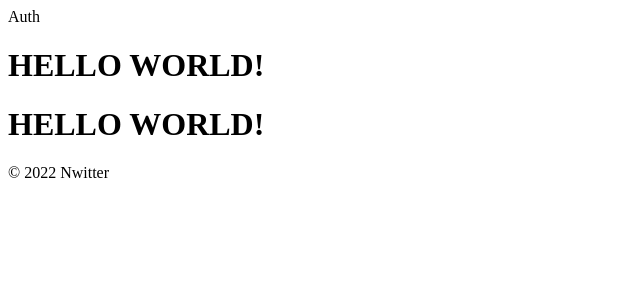
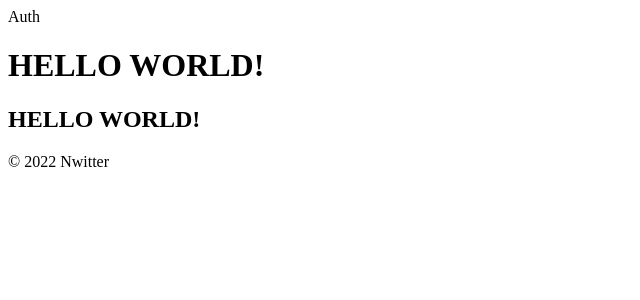
Before and after one commit to joooonis/nwitter, a React (Create React App) app: page / in a window 1280 px wide. Shown: the top 300 px of the page, without its empty margins (0-640 px from the left). Built offline with nearby package versions, Linux system fonts and the light colour scheme.

Commit message:
last commit

```diff
--- a/src/components/App.js
+++ b/src/components/App.js
@@ -10,7 +10,7 @@ function App() {
     <>
       <AppRouter isLoggedIn={isLoggedIn} />
       <h1>HELLO WORLD!</h1>
-      <h1>HELLO WORLD!</h1>
+      <h2>HELLO WORLD!</h2>
 
       <footer>&copy; {new Date().getFullYear()} Nwitter</footer>
     </>
```
